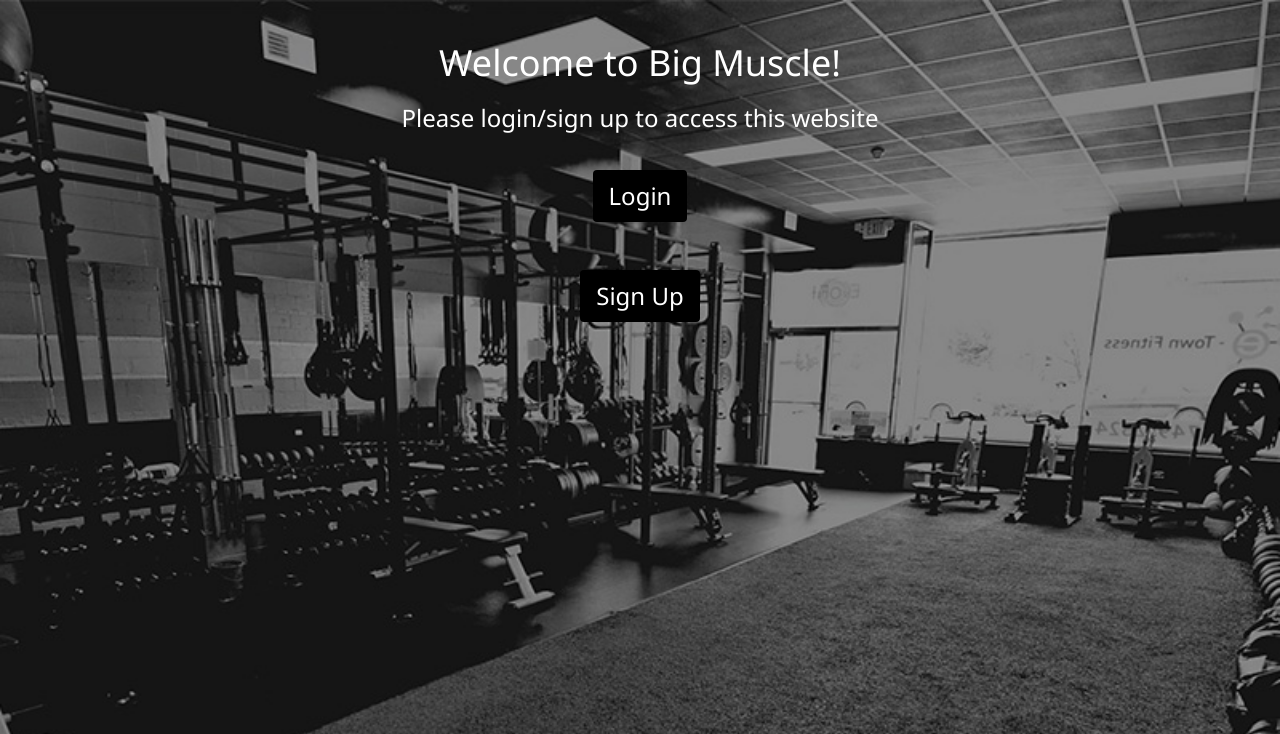
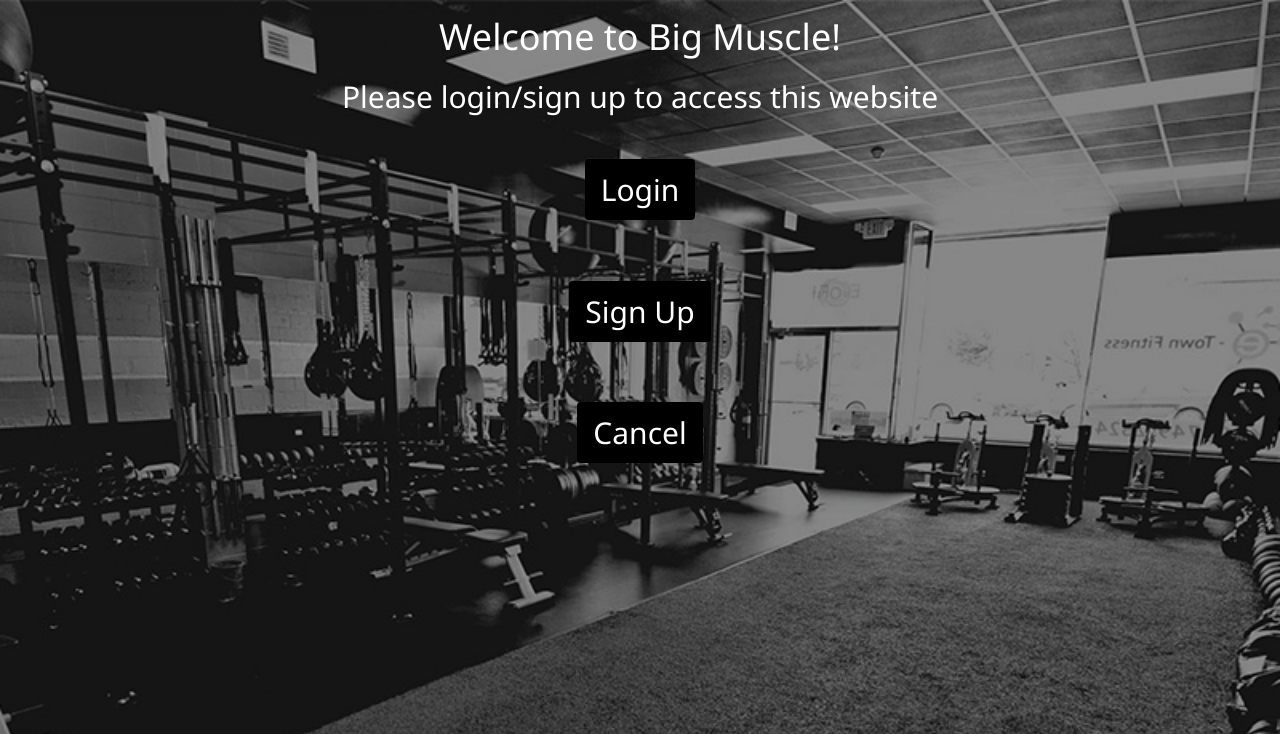
Before and after one commit to bradywhildin/BigMuscle, a Django app: page /logInCreateAccount/ in a window 1280 px wide. Shown: the top 734 px of the page. Run offline with Django 3.2, Linux system fonts and the light colour scheme.

Commit message:
Added cancel buttons on pages with no escape

```diff
--- a/templates/LogInCreateAccount.html
+++ b/templates/LogInCreateAccount.html
@@ -39,6 +39,15 @@ li a:hover:not(.active) {
     }
 }
 
+h1 {
+    font-size: 4em;
+    margin-top: 1em;
+}
+
+.cancelbtn {
+    width: auto;
+    padding: 10px 18px;
+}
 </style>
 
 </head>
@@ -56,23 +65,27 @@ body {
 		background-position: 50% 5%;
 		background-color: #e3e6ea;
 		background-size: cover;
+        color: white
 	}
 </style>
 <link rel="stylesheet" href="https://www.w3schools.com/w3css/4/w3.css">
-<style>.w3-btn {width:150px;} </style>
 <body>
 <center>
-<h1> <font color="white">
-<p></p>
+<h1>
 
 Welcome to Big Muscle!</h1>
-<h3>
+<h2>
 Please login/sign up to access this website
-<h3>
+<h2>
 <div class="w3-container">
-<p><a href="{% url 'accounts:login' %}"><button class="w3-button w3-black w3-round">Login</button></p></a>
+<p><a href="{% url 'accounts:login' %}"><button class="w3-button w3-black w3-round">Login</button></a></p>
+</div>
 <div class="w3-container">
-<p><a href="{% url 'accounts:signup' %}"><button class="w3-button w3-black w3-round">Sign Up</button></p></a>
+<p><a href="{% url 'accounts:signup' %}"><button class="w3-button w3-black w3-round">Sign Up</button></a></p>
+</div>
+<div class="w3-container">
+<p><a href="{% url 'homepage' %}"><button class="w3-button w3-black w3-round">Cancel</button></a></p>
+
 </center)</body>
 
 </html>
```
Also changed, not shown: accounts/templates/accounts/signup.html (+13 -2 lines).
